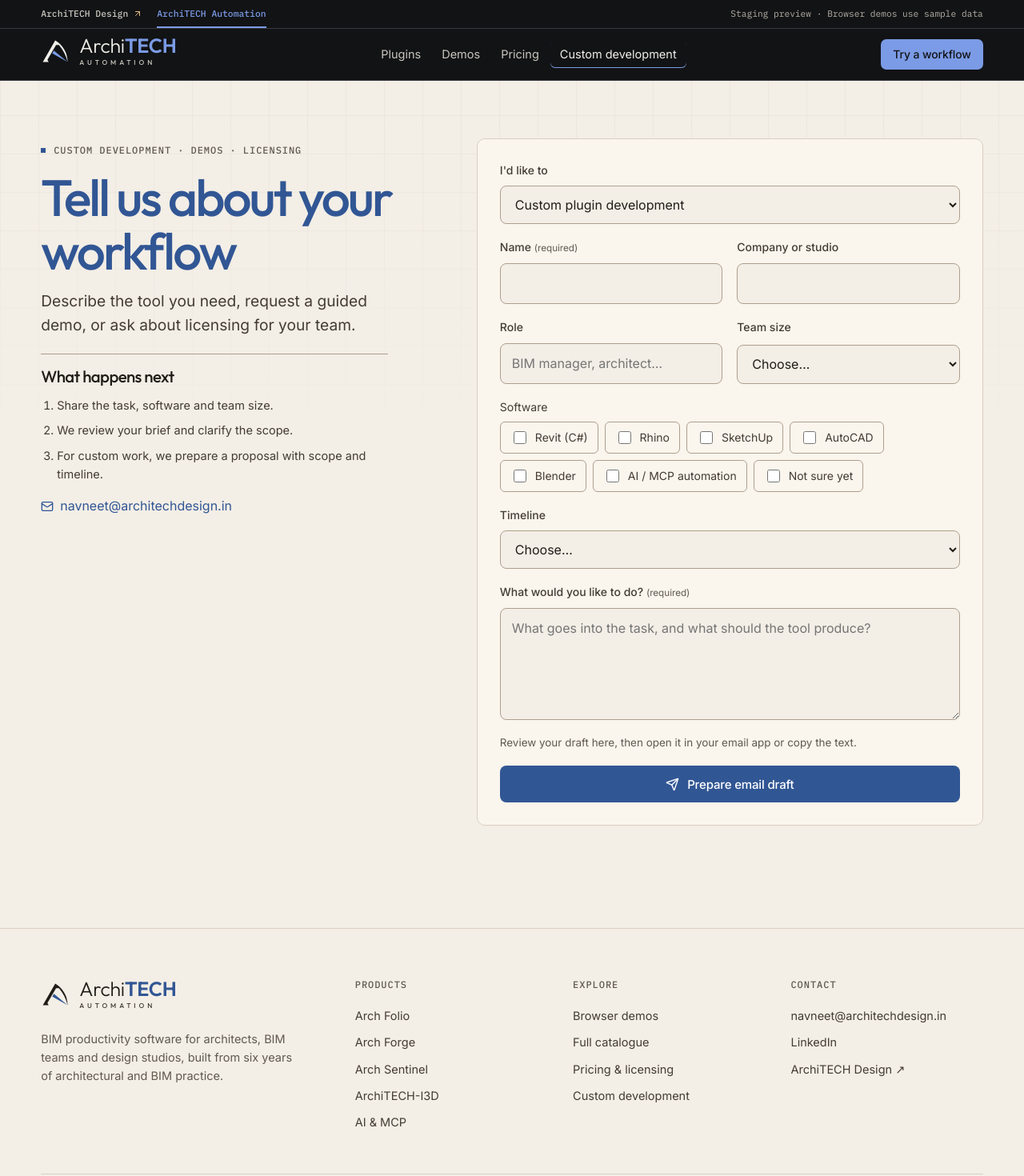
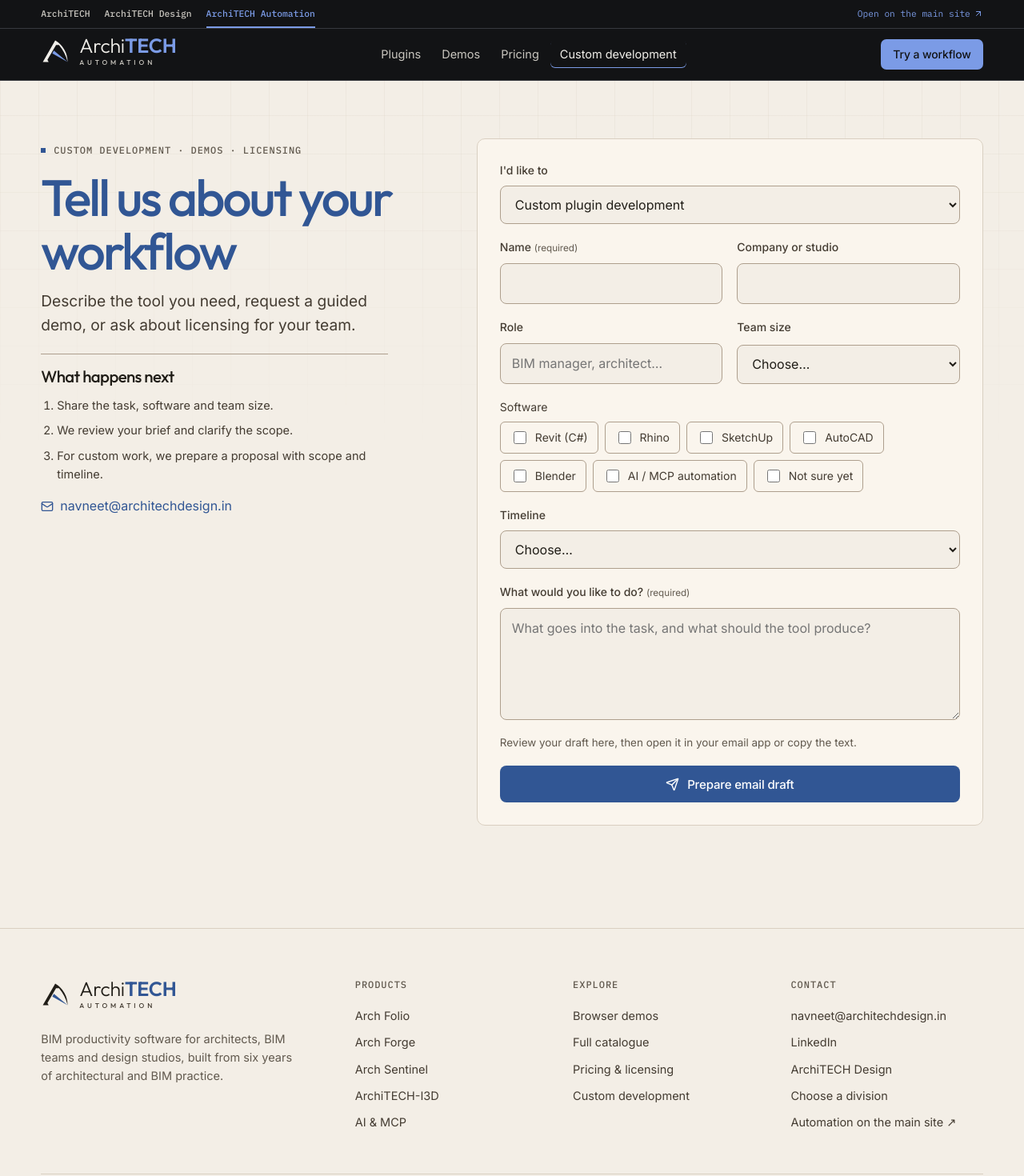
Before and after one commit to architech97/architech-plugins, a React (Vite) app: page /custom-development in a window 1280 px wide. Shown: the top 1470 px of the page at 80% size. Built offline with nearby package versions, Linux system fonts and the light colour scheme.

Commit message:
Integrate Automation with the ArchiTECH domain

```diff
--- a/src/components/Layout.tsx
+++ b/src/components/Layout.tsx
@@ -2,7 +2,11 @@ import { useEffect, useRef, useState, type ReactNode } from 'react'
 import { Link, NavLink, Outlet, useLocation } from 'react-router-dom'
 import { ArrowUpRight, Menu, X } from 'lucide-react'
 import { Logo } from './Brand'
-import { CONTACT } from '../data/contact'
+import { AUTOMATION_PATH, CONTACT, SITE_ORIGIN } from '../data/contact'
+
+const unified = import.meta.env.BASE_URL === AUTOMATION_PATH
+const homeUrl = unified ? '/' : SITE_ORIGIN + '/'
+const designUrl = unified ? '/design/' : CONTACT.designSite
 
 const NAV = [
   { to: '/plugins', label: 'Plugins' },
@@ -15,7 +19,8 @@ export function Layout() {
   const [open, setOpen] = useState(false)
   const nav = useRef<HTMLElement>(null)
   const menu = useRef<HTMLButtonElement>(null)
-  const { pathname, hash } = useLocation()
+  const { pathname, search, hash } = useLocation()
+  const primaryUrl = SITE_ORIGIN + AUTOMATION_PATH + pathname.slice(1) + search + hash
   useEffect(() => {
     setOpen(false)
     window.scrollTo({ top: 0, behavior: 'instant' })
@@ -44,10 +49,13 @@ export function Layout() {
         <div className="division-bar">
           <div className="wrap division-bar-inner">
             <nav className="division-nav" aria-label="ArchiTECH divisions">
-              <a href={CONTACT.designSite}>ArchiTECH Design <ArrowUpRight size={12} aria-hidden="true" /></a>
+              <a href={homeUrl}>ArchiTECH</a>
+              <a href={designUrl}>ArchiTECH Design</a>
               <Link to="/" aria-current="true">ArchiTECH Automation</Link>
             </nav>
-            <p className="division-note">Staging preview · Browser demos use sample data</p>
+            <p className="division-note">
+              {unified ? 'Browser demos use sample data' : <a href={primaryUrl}>Open on the main site <ArrowUpRight size={12} aria-hidden="true" /></a>}
+            </p>
           </div>
         </div>
         <div className="wrap bar">
@@ -99,7 +107,9 @@ function Footer() {
             <h4>Contact</h4>
             <a href={`mailto:${CONTACT.email}`}>{CONTACT.email}</a>
             <a href={CONTACT.linkedin} target="_blank" rel="noreferrer">LinkedIn</a>
-            <a href={CONTACT.designSite} target="_blank" rel="noreferrer">ArchiTECH Design ↗</a>
+            <a href={designUrl}>ArchiTECH Design</a>
+            <a href={homeUrl}>Choose a division</a>
+            {!unified && <a href={SITE_ORIGIN + AUTOMATION_PATH}>Automation on the main site ↗</a>}
           </div>
         </div>
         <div className="footer-legal">
--- a/src/data/contact.ts
+++ b/src/data/contact.ts
@@ -1,6 +1,9 @@
+export const SITE_ORIGIN = 'https://architechdesign.in'
+export const AUTOMATION_PATH = '/automation/'
+
 // Public contact details, as already published on architechdesign.in.
 export const CONTACT = {
   email: 'navneet@architechdesign.in',
   linkedin: 'https://www.linkedin.com/in/architech-india/',
-  designSite: 'https://architechdesign.in/',
+  designSite: SITE_ORIGIN + '/design/',
 }
--- a/src/pages/Pricing.tsx
+++ b/src/pages/Pricing.tsx
@@ -48,7 +48,7 @@ export default function Pricing() {
               ['Can I try a plugin before buying?', 'Yes. Every catalog product has a browser demo. You can also request a guided session for a specific tool.'],
               ['What does a browser demo run?', 'Each demo runs an interactive scenario on sample data in your browser. Native operations run in the desktop plugin.'],
               ['Do you build custom tools?', 'Yes: custom Revit add-ins and AI automations. Use the custom development form to describe the workflow.'],
-              ['How will licences be delivered?', 'Licence delivery, accounts and billing will be added with the launch of paid plans. This staging site does not take payments.'],
+              ['How will licences be delivered?', 'Licence delivery, accounts and billing will be added with the launch of paid plans.'],
             ].map(([q, a]) => (
               <details key={q}><summary>{q}<ChevronDown size={18} /></summary><p>{a}</p></details>
             ))}
--- a/src/styles/site.css
+++ b/src/styles/site.css
@@ -435,10 +435,11 @@ main h1 { color: var(--automation-heading); }
 .division-bar-inner { display: flex; align-items: center; justify-content: space-between; gap: 8px 20px; }
 .division-nav { display: flex; flex-wrap: wrap; align-items: stretch; gap: 2px 18px; }
 .division-nav > a { display: inline-flex; align-items: center; gap: 6px; min-height: 35px; border-bottom: 2px solid transparent; color: var(--text-2); font: 500 .71rem/1.35 var(--font-mono); }
-.division-nav > a:first-child svg { color: var(--design-brass); }
-.division-nav > a:first-child:hover, .division-nav > a:first-child:focus-visible { color: var(--design-brass); }
+.division-nav > a:hover, .division-nav > a:focus-visible { color: var(--design-brass); }
 .division-nav > a[aria-current="true"] { color: var(--cyan-2); border-bottom-color: var(--signal); }
 .division-note { color: var(--muted); font: 400 .7rem/1.4 var(--font-mono); text-align: right; }
+.division-note a { display: inline-flex; align-items: center; gap: 4px; color: var(--cyan-2); }
+.division-note a:hover { text-decoration: underline; }
 .site-header { border-bottom-color: var(--line); backdrop-filter: none; }
 @media (max-width: 535px) {
   .division-note { display: none; }
--- a/vite.config.ts
+++ b/vite.config.ts
@@ -1,7 +1,8 @@
 import { defineConfig, runnerImport, type Plugin } from 'vite'
 import react from '@vitejs/plugin-react'
+import { AUTOMATION_PATH, SITE_ORIGIN } from './src/data/contact.ts'
 
-// Staging is served from https://<user>.github.io/architech-plugins/ ; a custom domain later sets BASE=/.
+// The GitHub Pages preview uses its repository base. The unified site mounts Automation at /automation/.
 const base = process.env.BASE ?? '/architech-plugins/'
 
 const staticRoutes: Plugin = {
@@ -23,9 +24,19 @@ const staticRoutes: Plugin = {
         if (product.demo) routes.add(`demos/${product.demo}`)
       }
 
+      const template = String(shell.source)
+      const page = (route = '') => {
+        const canonical = SITE_ORIGIN + AUTOMATION_PATH + (route ? route + '/' : '')
+        const html = base === AUTOMATION_PATH
+          ? template.replace(/\s*<meta name="robots" content="noindex, nofollow" \/>/, '')
+          : template
+        return html.replace('</head>', `  <link rel="canonical" href="${canonical}" />\n  </head>`)
+      }
+
       // GitHub Pages serves these directory indexes with a successful response on direct visits.
+      shell.source = page()
       for (const route of routes) {
-        this.emitFile({ type: 'asset', fileName: `${route}/index.html`, source: shell.source })
+        this.emitFile({ type: 'asset', fileName: `${route}/index.html`, source: page(route) })
       }
     },
   },
```
Also changed, not shown: 1 other file (tests, documents, lock files or other folders).
